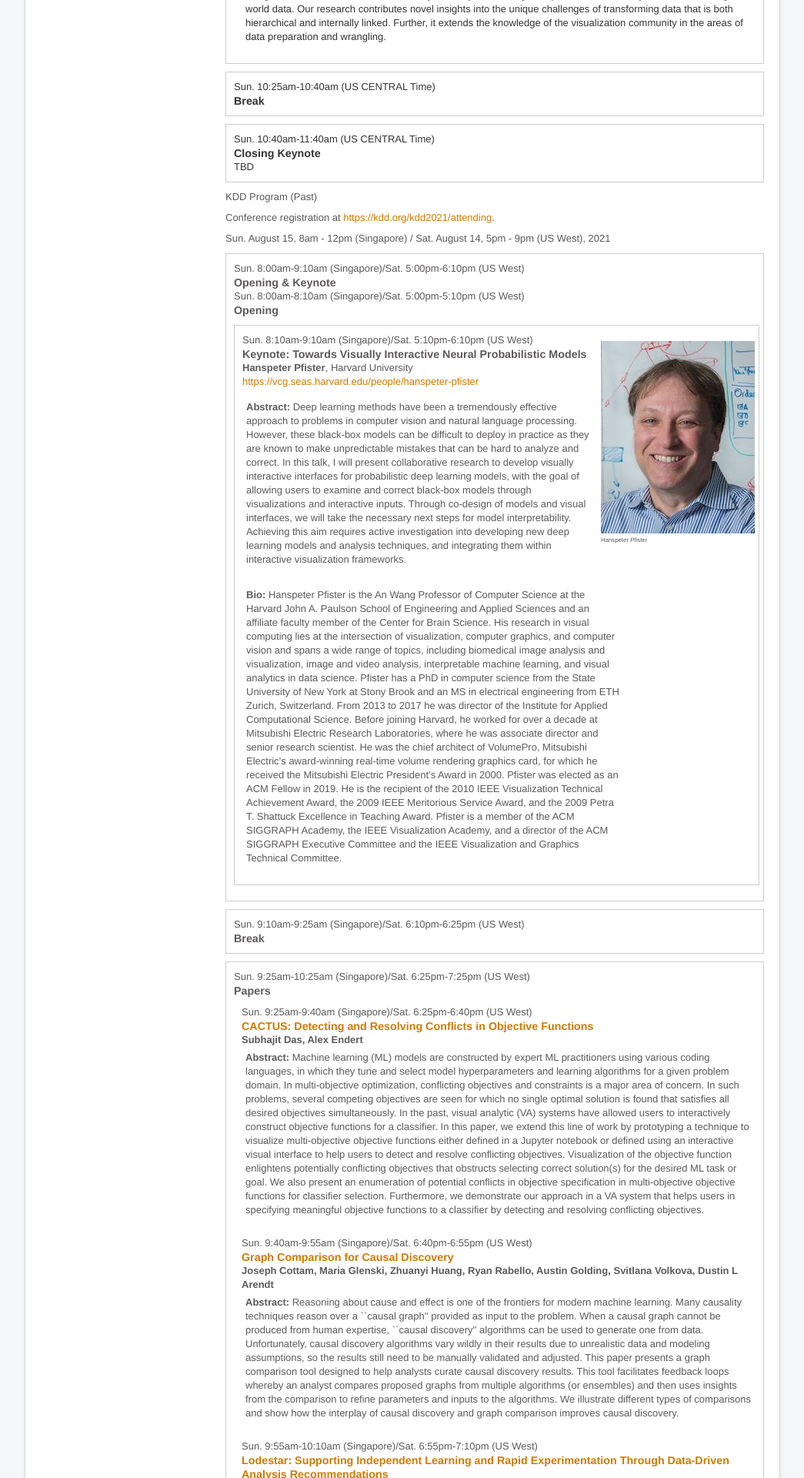
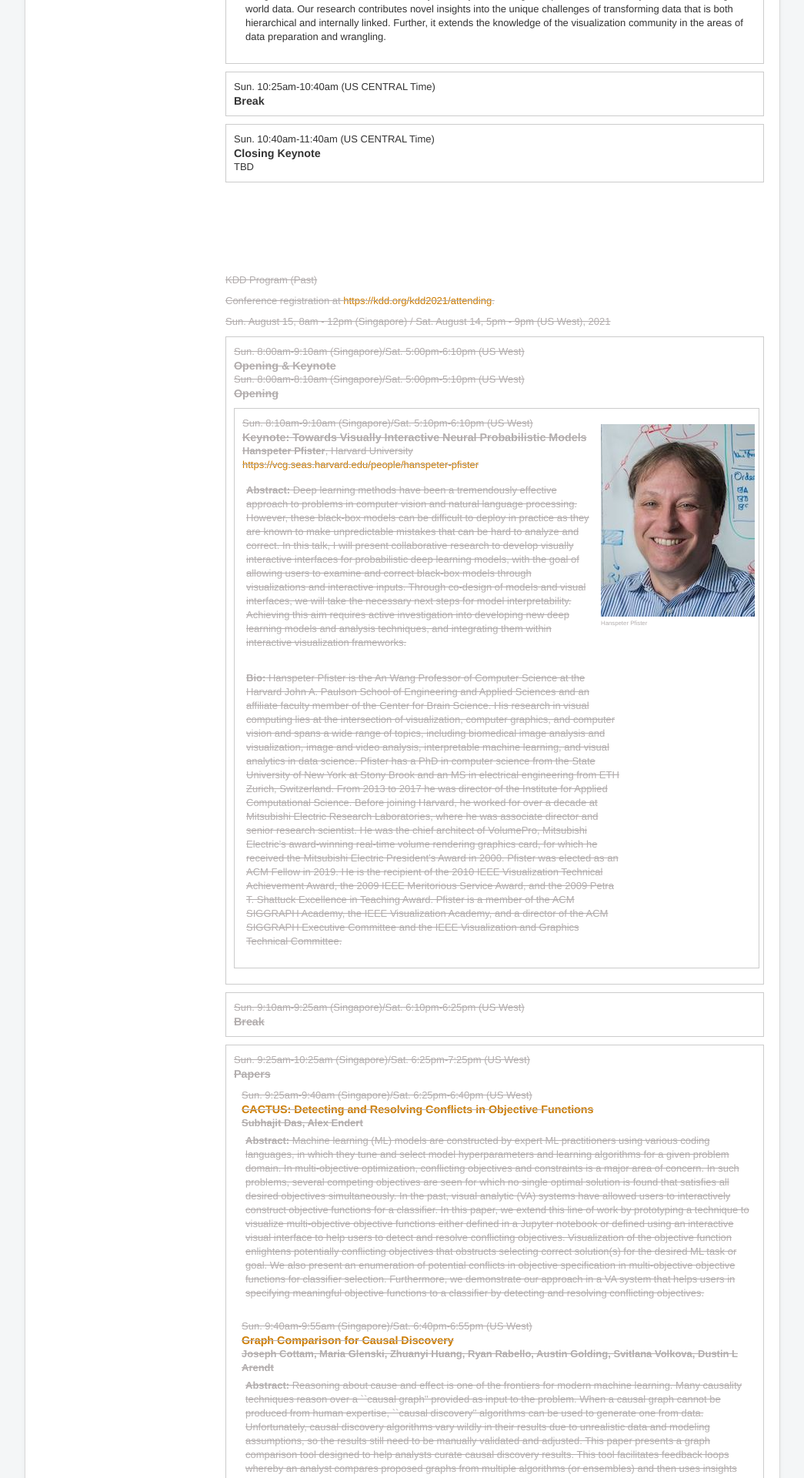
Before and after one commit to visualdatascience/2022, a Jekyll site: the page built from program.md, in a window 1280 px wide. Shown: the part 1749-3669 px from the top of the page at 77% size, without its empty margins (117-1162 px from the left). Built offline with Jekyll 4.4.1, drawn with Linux system fonts in a browser that asks for light colours.

Commit message:
strike through past program

```diff
--- a/_layouts/program.html
+++ b/_layouts/program.html
@@ -41,7 +41,15 @@ layout: page
 </div>
 
 
-<div style="color:rgb(92, 89, 89);">
+
+
+<br/>
+<br/>
+<br/>
+<br/>
+<br/>
+<br/>
+<div style="color: rgb(179 174 174);text-decoration: line-through;">
 <p>KDD Program (Past)</p>
 <p>Conference registration at <a href="https://kdd.org/kdd2021/attending">https://kdd.org/kdd2021/attending</a>.</p>
 
```
